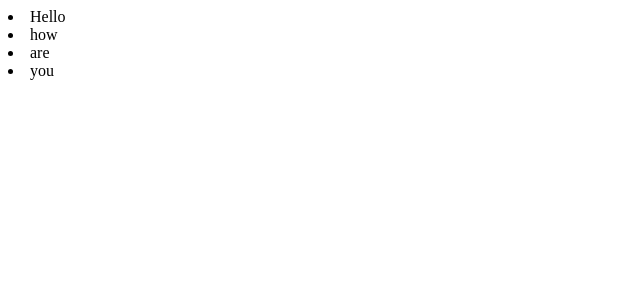
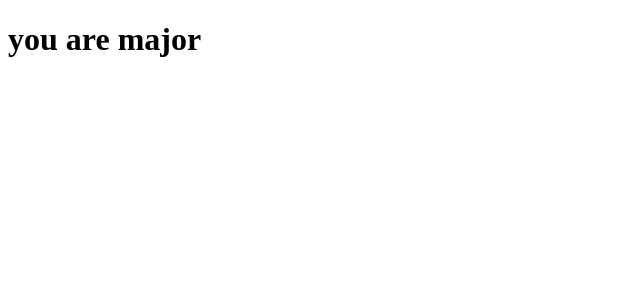
Before and after one commit to karthikeyansekar-sydney/DaytoDayCoding, a React (Create React App) app in the folder React/project-two/: page / in a window 1280 px wide. Shown: the top 300 px of the page, without its empty margins (0-640 px from the left). Built offline with nearby package versions, Linux system fonts and the light colour scheme.

Commit message:
Compound components

```diff
--- /dev/null
+++ b/React/project-two/src/Children.js
@@ -0,0 +1,6 @@
+import React from 'react';
+
+export const Display = ({ifTruthy=true, children}) =>
+(ifTruthy) ?
+React.Children.only(children)
+: null
--- a/React/project-two/src/index.js
+++ b/React/project-two/src/index.js
@@ -1,15 +1,19 @@
 import React from 'react';
 import {render} from 'react-dom';
-import { Greetings } from './Arrayrendering';
+import { Display } from './Children';
 
-const data = [
-  {greeting: "Hello", id: 1},
-  {greeting: "how", id: 2},
-  {greeting: "are" ,id: 3},
-  {greeting: "you", id: 4}
-  ]
+const age = 18
+
+// const data = [
+//   {greeting: "Hello", id: 1},
+//   {greeting: "how", id: 2},
+//   {greeting: "are" ,id: 3},
+//   {greeting: "you", id: 4}
+//   ]
 
 render(
-  <Greetings data={data}/>,
+  <Display ifTruthy={age >= 18}>
+  <h1>you are major</h1>
+  </Display>,
   document.getElementById('root')
 );
```
Also changed, not shown: React/project-two/src/Menu.js (added, +36 -0 lines).
